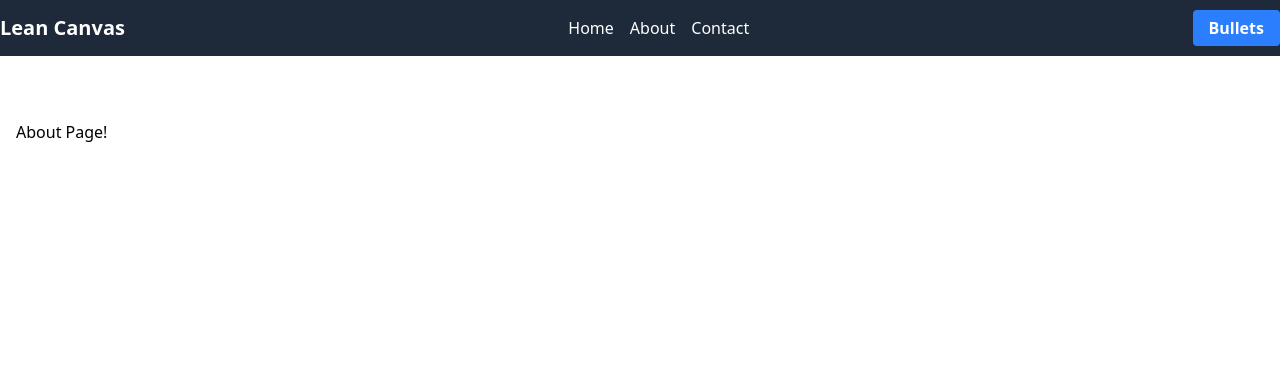
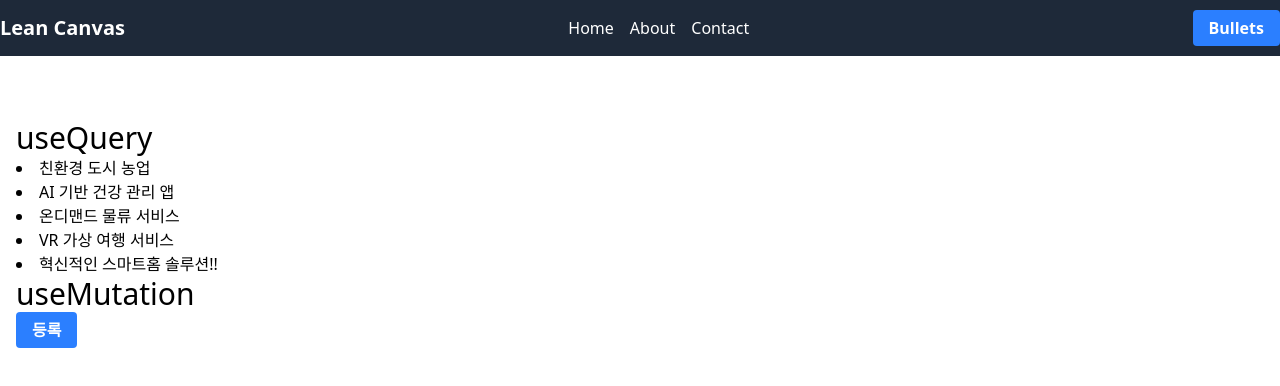
Before and after one commit to bullets-jyr/lean-canvas-react, a React (Vite) app: page /about in a window 1280 px wide. Shown: the top 386 px of the page. Built offline with nearby package versions, Linux system fonts and the light colour scheme; data requests are answered from the project's data file.

Commit message:
React Query란?

```diff
--- a/package.json
+++ b/package.json
@@ -14,6 +14,7 @@
   },
   "dependencies": {
     "@tailwindcss/vite": "^4.1.18",
+    "@tanstack/react-query": "^5.90.20",
     "axios": "^1.13.4",
     "dayjs": "^1.11.19",
     "json-server": "^0.17.4",
--- a/src/main.jsx
+++ b/src/main.jsx
@@ -1,6 +1,7 @@
 import React from 'react';
 import ReactDOM from 'react-dom/client';
-import { createBrowserRouter, RouterProvider } from 'react-router-dom';
+import {createBrowserRouter, RouterProvider} from 'react-router-dom';
+import {QueryClient, QueryClientProvider} from '@tanstack/react-query';
 import './index.css';
 import App from './App';
 import Home from './pages/Home';
@@ -8,33 +9,38 @@
 import Contact from './pages/Contact';
 import ErrorPage from './pages/ErrorPage';
 import CanvasDetail from './pages/CanvasDetail';
+
+// QueryClient 생성
+const queryClient = new QueryClient();
 const router = createBrowserRouter([
     {
         path: '/',
-        element: <App />,
+        element: <App/>,
         children: [
             {
                 path: '',
-                element: <Home />,
+                element: <Home/>,
             },
             {
                 path: 'about',
-                element: <About />,
+                element: <About/>,
             },
             {
                 path: 'contact',
-                element: <Contact />,
+                element: <Contact/>,
             },
             {
                 path: 'canvases/:id',
-                element: <CanvasDetail />,
+                element: <CanvasDetail/>,
             },
         ],
-        errorElement: <ErrorPage />,
+        errorElement: <ErrorPage/>,
     },
 ]);
 ReactDOM.createRoot(document.getElementById('root')).render(
     <React.StrictMode>
-        <RouterProvider router={router} />
+        <QueryClientProvider client={queryClient}>
+            <RouterProvider router={router}/>
+        </QueryClientProvider>
     </React.StrictMode>,
 );
--- a/src/pages/About.jsx
+++ b/src/pages/About.jsx
@@ -1,5 +1,42 @@
+import { useMutation, useQuery, useQueryClient } from '@tanstack/react-query';
+import axios from 'axios';
+import Button from '../components/Button';
+
 function About() {
-    return <div>About Page!</div>;
+    const queryClient = useQueryClient();
+    const { isLoading, error, data } = useQuery({
+        queryKey: ['canvases'],
+        queryFn: () =>
+            axios.get('http://localhost:8000/canvases/').then(res => res.data),
+        initialData: [],
+    });
+
+    const { mutate: createNewCanvas, isLoading: isLoadingCreate } = useMutation({
+        mutationFn: newCanvas =>
+            axios.post('http://localhost:8000/canvases/', newCanvas),
+        onSuccess: () => {
+            queryClient.invalidateQueries(['canvases']);
+        },
+    });
+
+    const handleCreate = () => {
+        createNewCanvas({ title: 'new canvas' });
+    };
+
+    return (
+        <div>
+            <h2 className="text-3xl">useQuery</h2>
+            {isLoading && <p>...Loading</p>}
+            {error && <p className="text-red-700">{error.message}</p>}
+            {data.map(item => (
+                <li key={item.id}>{item.title}</li>
+            ))}
+
+            <h2 className="text-3xl">useMutation</h2>
+            {isLoadingCreate && <p>...Loading</p>}
+            <Button onClick={handleCreate}>등록</Button>
+        </div>
+    );
 }
 
 export default About;
```
Also changed, not shown: 1 other file (tests, documents, lock files or other folders).
